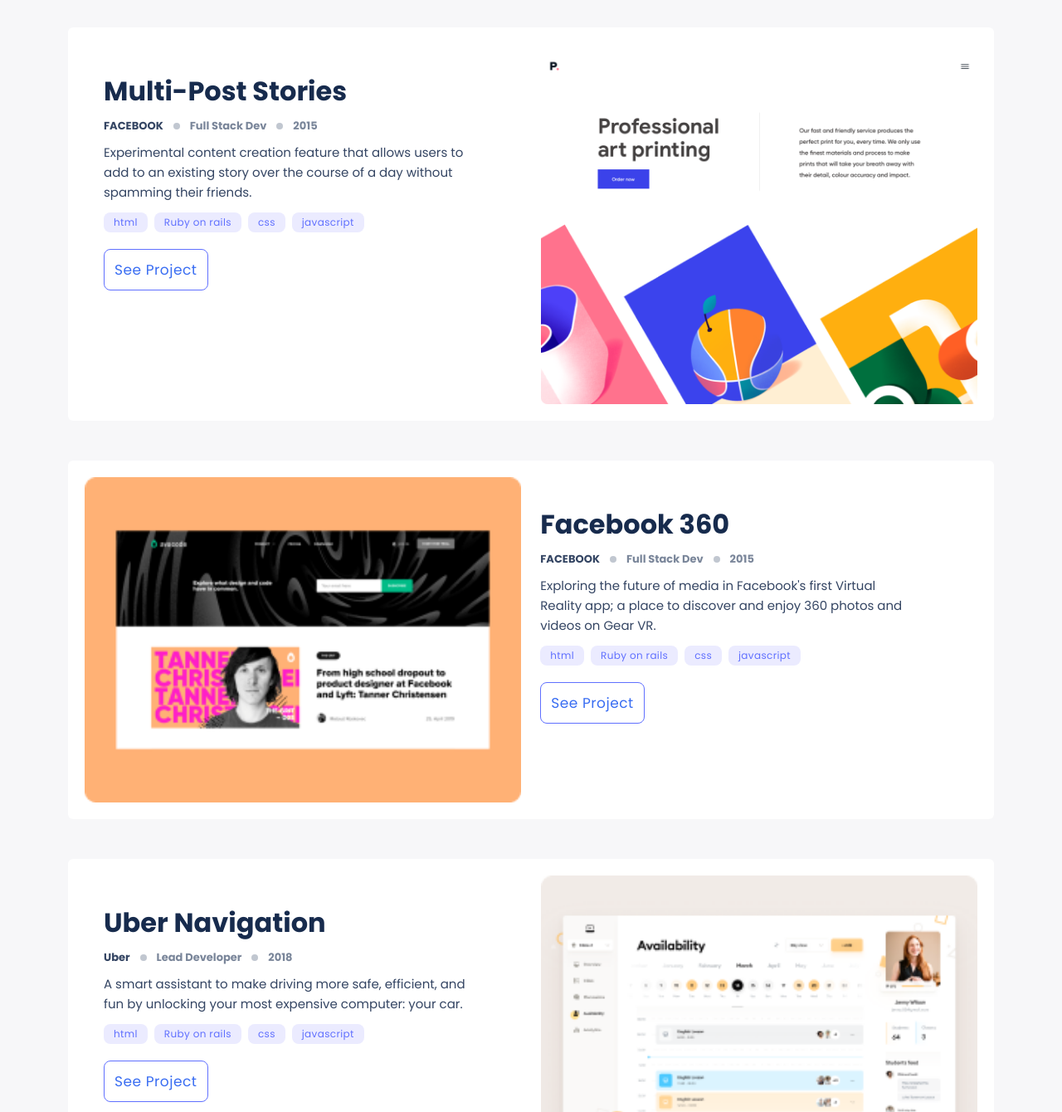
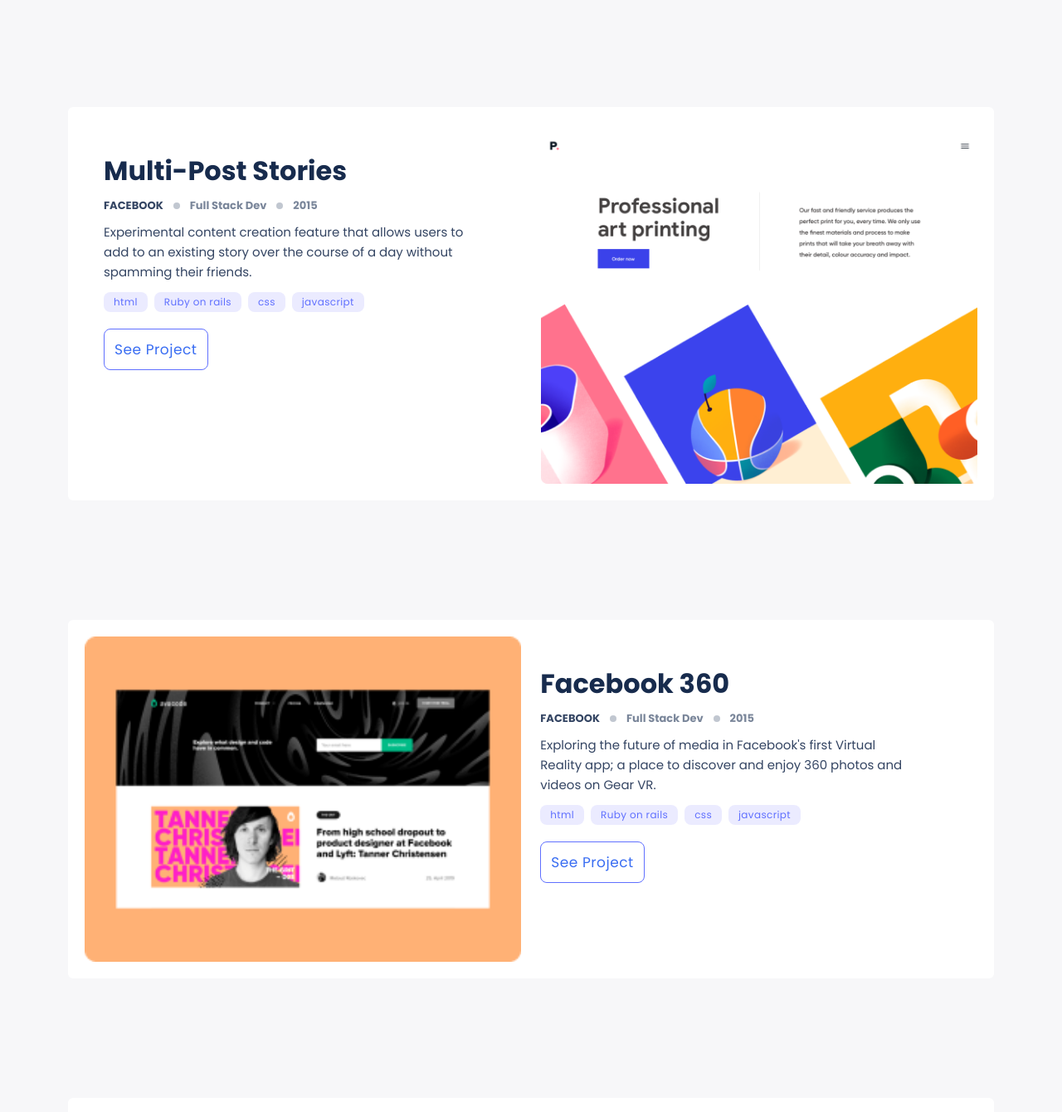
Before and after one commit to Ashnaali3255/Bootstrap, a plain HTML site: page index.html in a window 1280 px wide. Shown: the part 1460-2800 px from the top of the page at 83% size. Drawn offline with nearby package versions, Linux system fonts and the light colour scheme.

Commit message:
add gap to project list

```diff
--- a/index.html
+++ b/index.html
@@ -108,7 +108,7 @@
     <section id="work-section">
       <div class="container">
         <div class="row">
-          <div class="col-12 mb-5">
+          <div class="col-12">
             <div class="card-work card">
               <div class="image-container">
                 <img
@@ -140,7 +140,7 @@
             </div>
           </div>
 
-          <div class="col-12 mb-5">
+          <div class="col-12">
             <div class="card-work card">
               <div class="image-container">
                 <img
@@ -174,7 +174,7 @@
             </div>
           </div>
 
-          <div class="col-12 mb-5">
+          <div class="col-12">
             <div class="card-work card">
               <div class="image-container">
                 <img
@@ -208,7 +208,7 @@
             </div>
           </div>
 
-          <div class="col-12 mb-5">
+          <div class="col-12">
             <div class="card-work card">
               <div class="image-container">
                 <img
--- a/style.css
+++ b/style.css
@@ -121,6 +121,10 @@
   display: grid;
   grid-template-columns: 100%;
   row-gap: 3rem;
+}
+
+#work-section .container .row {
+  row-gap: 9rem;
 }
 
 .card-work {
@@ -306,4 +310,8 @@
   #work-section .container .row .col-12:nth-child(even) .card-work {
     flex-direction: column;
   }
+
+  #work-section .container .row {
+    row-gap: 4rem;
+  }
 }
```
